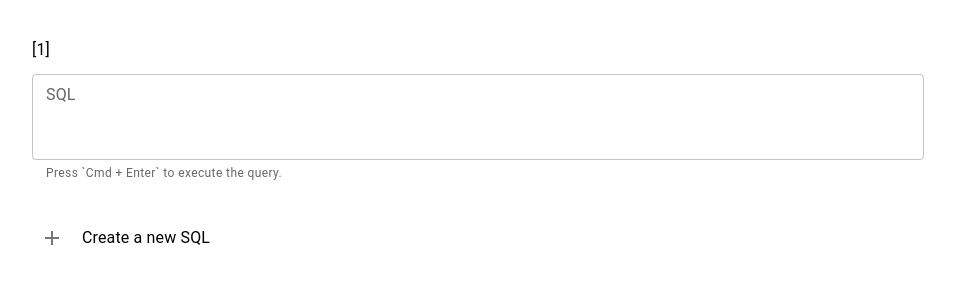
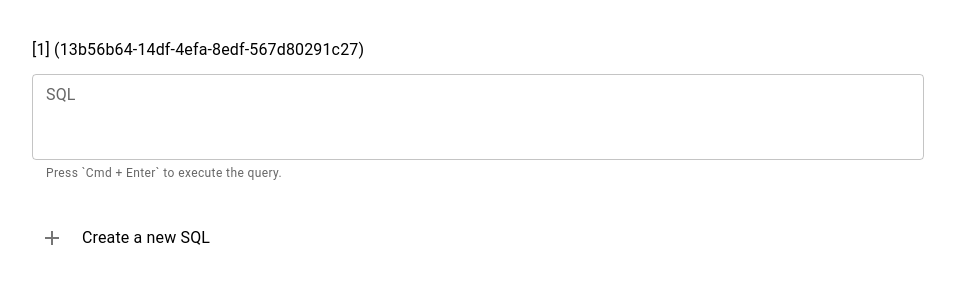
Before and after one commit to MotoyaAsahina/sql-practice, a Next.js app: page / in a window 1280 px wide. Shown: the top 300 px of the page, without its empty margins (162-1117 px from the left). Built offline with nearby package versions, Linux system fonts and the light colour scheme.

Commit message:
implement local save

```diff
--- a/package.json
+++ b/package.json
@@ -17,7 +17,8 @@
     "mysql2": "^3.10.0",
     "next": "14.2.3",
     "react": "^18.3.1",
-    "react-dom": "^18"
+    "react-dom": "^18",
+    "uuid": "^9.0.1"
   },
   "devDependencies": {
     "@stylistic/eslint-plugin": "^2.1.0",
@@ -25,6 +26,7 @@
     "@types/node": "^20",
     "@types/react": "^18",
     "@types/react-dom": "^18",
+    "@types/uuid": "^9.0.8",
     "@typescript-eslint/eslint-plugin": "^7.12.0",
     "@typescript-eslint/parser": "^7.12.0",
     "eslint": "^8",
--- a/src/components/cell.tsx
+++ b/src/components/cell.tsx
@@ -3,19 +3,26 @@ import { Box, IconButton, Table, TableBody, TableCell, TableContainer, TableFoot
 import { Roboto_Mono } from 'next/font/google'
 import { useMemo, useState } from 'react'
 
+import { CellData, saveCellData } from '@/lib/local_save'
+
 const robotoMono = Roboto_Mono({ subsets: ['latin'] })
 
 type CellProps = {
   index: number
+  id: string
+  defaultCellData: CellData
 }
 
 export default function Cell(props: CellProps) {
   const howToExecute = process.platform === 'win32' ? 'Ctrl + Enter' : 'Cmd + Enter'
 
   const [hovered, setHovered] = useState(false)
-  const [inputSQL, setInputSQL] = useState('')
-  const [result, setResult] = useState<{ fields: string[], data: object[] } | null>(null)
-  const [errMessage, setErrMessage] = useState<string | null>('')
+  const [inputSQL, setInputSQL] = useState(props.defaultCellData.sql)
+  const [result, setResult] = useState<{ fields: string[], data: object[] } | null>(props.defaultCellData.result)
+  const [errMessage, setErrMessage] = useState<string | null>(props.defaultCellData.errorMessage)
+
+  const deleteCell = () => {
+  }
 
   const executeSQL = () => {
     if (!inputSQL.trim()) {
@@ -33,13 +40,17 @@ export default function Cell(props: CellProps) {
       .then((data) => {
         if (data.errorMessage) {
           setErrMessage(data.errorMessage)
+          saveCellData(props.id, { sql: inputSQL, result: null, errorMessage: data.errorMessage })
           return
         }
         setResult(data)
         setErrMessage(null)
+        saveCellData(props.id, { sql: inputSQL, result: data, errorMessage: null })
       })
       .catch((error) => {
-        console.error('Error:', error)
+        const errMessage = `Failed to execute the query. error: ${error}`
+        setErrMessage(errMessage)
+        saveCellData(props.id, { sql: inputSQL, result: null, errorMessage: errMessage })
       })
   }
 
@@ -104,12 +115,15 @@ export default function Cell(props: CellProps) {
           <Typography>
             [
             {props.index}
-            ]
+            ] (
+            {props.id}
+            )
           </Typography>
           <IconButton
             sx={{
               visibility: hovered ? 'visible' : 'hidden',
             }}
+            onClick={deleteCell}
           >
             <Delete />
           </IconButton>
--- /dev/null
+++ b/src/lib/local_save.ts
@@ -0,0 +1,13 @@
+export type CellData = {
+  sql: string
+  result: { fields: string[], data: object[] } | null
+  errorMessage: string | null
+}
+
+export const saveCellData = (id: string, cellData: CellData) => {
+  localStorage.setItem(`cell:${id}`, JSON.stringify(cellData))
+}
+
+export const saveCellIDs = (cellIDs: string[]) => {
+  localStorage.setItem('cellIDs', JSON.stringify(cellIDs))
+}
--- a/src/pages/index.tsx
+++ b/src/pages/index.tsx
@@ -1,19 +1,52 @@
 import { Add } from '@mui/icons-material'
 import { Box, IconButton, Typography } from '@mui/material'
-import React, { useRef, useState } from 'react'
+import React, { useEffect, useRef, useState } from 'react'
+import { v4 as uuidv4 } from 'uuid'
 
 import Cell from '@/components/Cell'
+import { CellData, saveCellIDs } from '@/lib/local_save'
 
 export default function Home() {
-  const [cellLen, setCellLen] = useState(1)
+  const [cells, setCells] = useState<CellData[]>([])
+  const [cellIDs, setCellIDs] = useState<string[]>([])
 
-  const cellsList = useRef<null | HTMLDivElement>(null)
+  // Load saved cells from localStorage
+  useEffect(() => {
+    const saveDCellIDsStr = localStorage.getItem('cellIDs')
+    if (!saveDCellIDsStr || !JSON.parse(saveDCellIDsStr).length) {
+      setCells([{ sql: '', result: null, errorMessage: null }])
+      const newID = [uuidv4()]
+      setCellIDs(newID)
+      saveCellIDs(newID)
+      return
+    }
+
+    const savedCellIDs = JSON.parse(saveDCellIDsStr)
+    setCellIDs(savedCellIDs)
+
+    const newCells: CellData[] = []
+    savedCellIDs.forEach((id: string) => {
+      const savedCell = localStorage.getItem(`cell:${id}`)
+      if (savedCell) {
+        newCells.push(JSON.parse(savedCell))
+      }
+      else {
+        newCells.push({ sql: '', result: null, errorMessage: null })
+      }
+    })
+    setCells(newCells)
+  }, [])
+
+  const cellsListDiv = useRef<HTMLDivElement | null>(null)
 
   const addCell = () => {
-    setCellLen(cellLen + 1)
+    setCells(prev => [...prev, { sql: '', result: null, errorMessage: null }])
+    const newCellIDs = [...cellIDs, uuidv4()]
+    setCellIDs(newCellIDs)
+    saveCellIDs(newCellIDs)
 
     setTimeout(() => {
-      cellsList.current?.scrollIntoView({
+      cellsListDiv.current?.scrollIntoView({
         behavior: 'smooth',
         block: 'end',
         inline: 'nearest',
@@ -41,7 +74,7 @@ export default function Home() {
             },
           ]}
           ref={(node: HTMLDivElement) => {
-            cellsList.current = node
+            cellsListDiv.current = node
           }}
         >
           <Box sx={{
@@ -51,8 +84,13 @@ export default function Home() {
           }}
           >
             {
-              Array(cellLen).fill(0).map((_, i) => (
-                <Cell key={i} index={i + 1} />
+              cells.map((cell, i) => (
+                <Cell
+                  key={i}
+                  id={cellIDs[i]}
+                  index={i + 1}
+                  defaultCellData={cell}
+                />
               ))
             }
           </Box>
```
Also changed, not shown: 1 other file (tests, documents, lock files or other folders).
